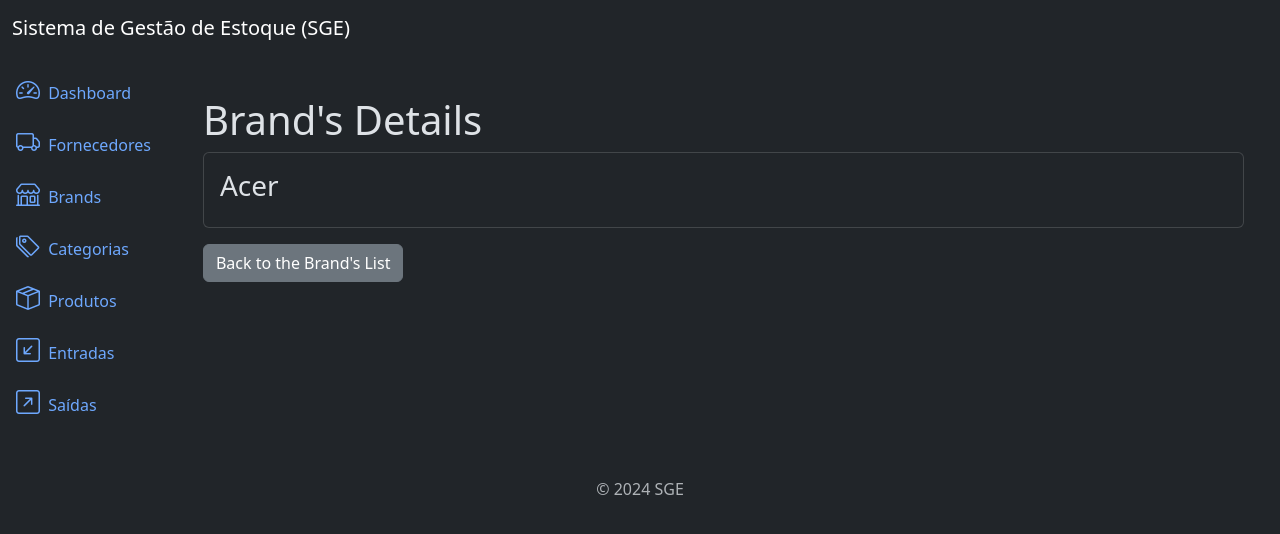
After one commit to BrunaMello/sge, a Django app: page /brands/3/detail/ in a window 1280 px wide. The commit adds this page. Shown: the top 534 px of the page. Run offline with Django 5.2, Linux system fonts and the light colour scheme; data comes from the database, SQL or seed files in the repository.

Commit message:
026 - Detalhes de brands

```diff
--- a/brands/templates/brand_create.html
+++ b/brands/templates/brand_create.html
@@ -5,7 +5,7 @@
 
 {% block content %}
     <div class="container mt-4">
-        <h3 class="display">Add a new Brand</h3>
+        <h3 class="display-6">Add a new Brand</h3>
         <div class="card">
             <div class="card-body">
                 <form method="post" class="form">
--- /dev/null
+++ b/brands/templates/brand_detail.html
@@ -0,0 +1,17 @@
+{% extends 'base.html' %}
+
+{% block content %}
+    <div class="container mt-4">
+        <h3 class="display-6">Brand's Details</h3>
+        <div class="card">
+            <div class="card-body">
+                <h3 class="card-title">{{ object.name }}</h3>
+                <p class="card-text">{{ object.description }}</p>
+            </div>
+        </div>
+        <a href="{% url 'brand_list' %}" class="btn btn-secondary mt-3">
+            Back to the Brand's List
+        </a>
+    </div>
+
+{% endblock %}
--- a/brands/urls.py
+++ b/brands/urls.py
@@ -4,6 +4,7 @@
 
 urlpatterns = [
 	path('brands/list/', views.BrandListView.as_view(), name='brand_list'),
-	path('brands/create/', views.BrandCreateView.as_view(), name='brand_create')
+	path('brands/create/', views.BrandCreateView.as_view(), name='brand_create'),
+	path('brands/<int:pk>/detail/', views.BrandDetailView.as_view(), name='brand_detail')
 
 ]
--- a/brands/views.py
+++ b/brands/views.py
@@ -1,5 +1,5 @@
 from django.urls import reverse_lazy
-from django.views.generic import ListView, CreateView
+from django.views.generic import ListView, CreateView, DetailView
 
 from . import models, forms
 
@@ -24,3 +24,8 @@
 	template_name = 'brand_create.html'
 	form_class = forms.BrandForm
 	success_url = reverse_lazy('brand_list')
+
+
+class BrandDetailView(DetailView):
+	model = models.Brand
+	template_name = 'brand_detail.html'
```
